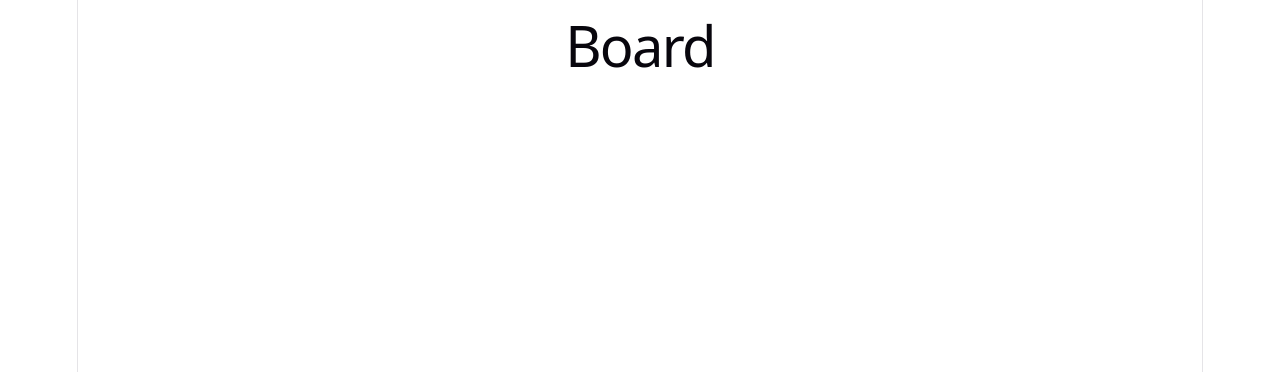
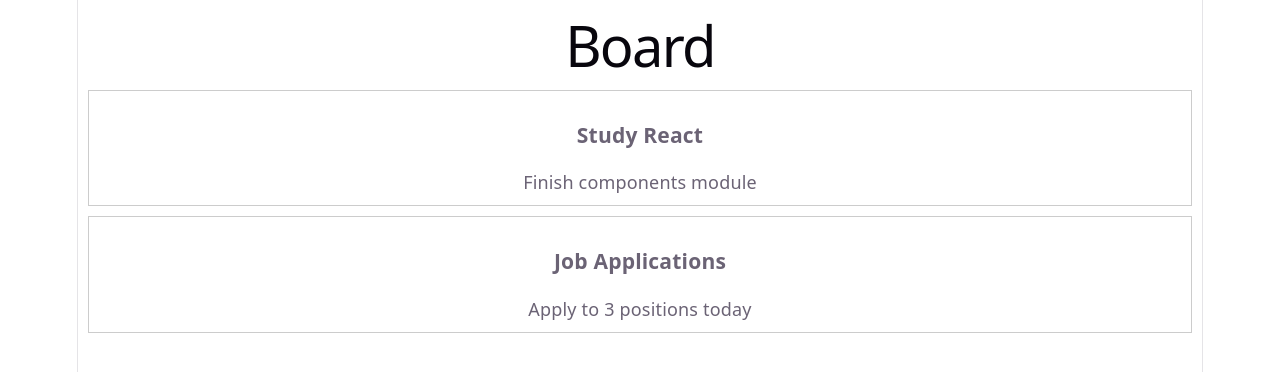
Before and after one commit to jrs-neto/noteboard, a React (Vite) app: page / in a window 1280 px wide. Shown: the top 372 px of the page. Built offline with nearby package versions, Linux system fonts and the light colour scheme.

Commit message:
feat: create Card component and display mock cards on board

```diff
--- a/src/components/Card/Card.tsx
+++ b/src/components/Card/Card.tsx
@@ -0,0 +1,16 @@
+import type { Card as CardType } from "../../types/Card";
+
+interface CardProps {
+  data: CardType;
+}
+
+function Card({ data }: CardProps) {
+  return (
+    <div style={{ border: "1px solid #ccc", padding: "10px", margin: "10px" }}>
+      <h3>{data.title}</h3>
+      <p>{data.content}</p>
+    </div>
+  );
+}
+
+export default Card;
--- a/src/pages/Board/Board.tsx
+++ b/src/pages/Board/Board.tsx
@@ -1,5 +1,28 @@
+import Card from "../../components/Card/Card";
+
 function Board() {
-  return <h1>Board</h1>;
+  const mockCards = [
+    {
+      id: "1",
+      title: "Study React",
+      content: "Finish components module",
+    },
+    {
+      id: "2",
+      title: "Job Applications",
+      content: "Apply to 3 positions today",
+    },
+  ];
+
+  return (
+    <div>
+      <h1>Board</h1>
+
+      {mockCards.map((card) => (
+        <Card key={card.id} data={card} />
+      ))}
+    </div>
+  );
 }
 
 export default Board;
```
